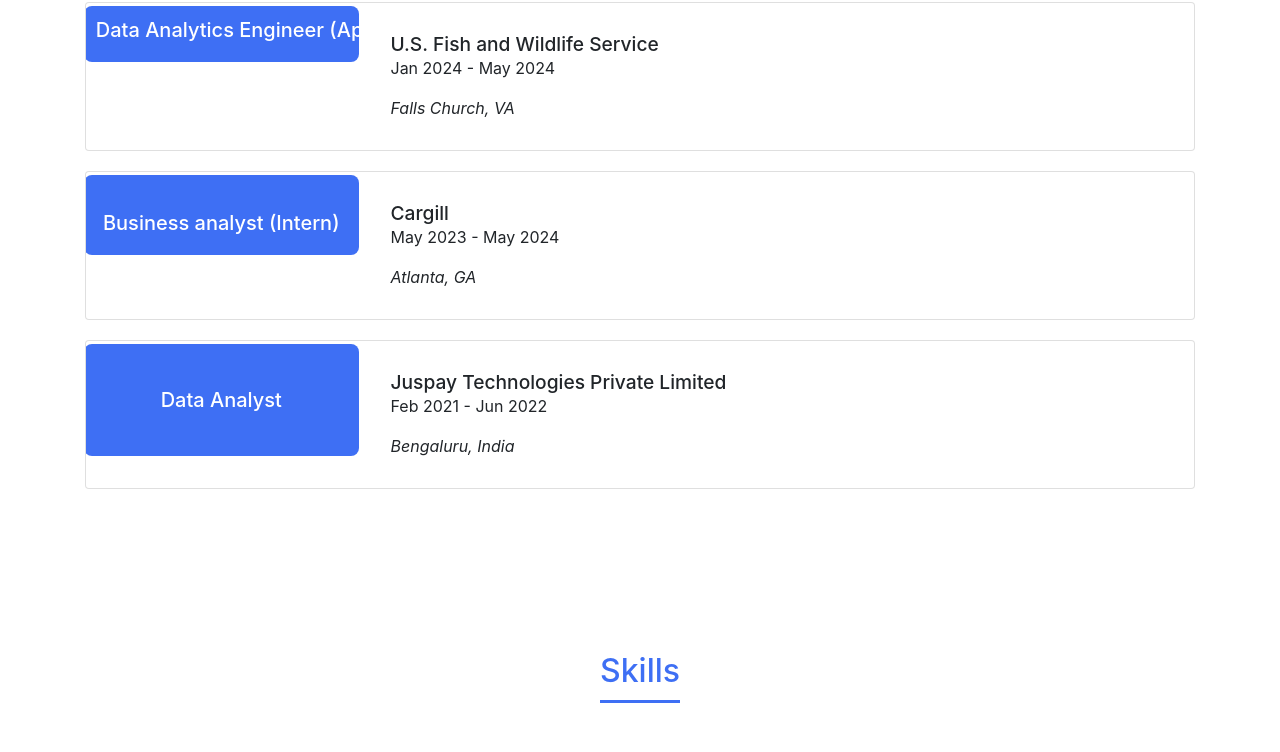
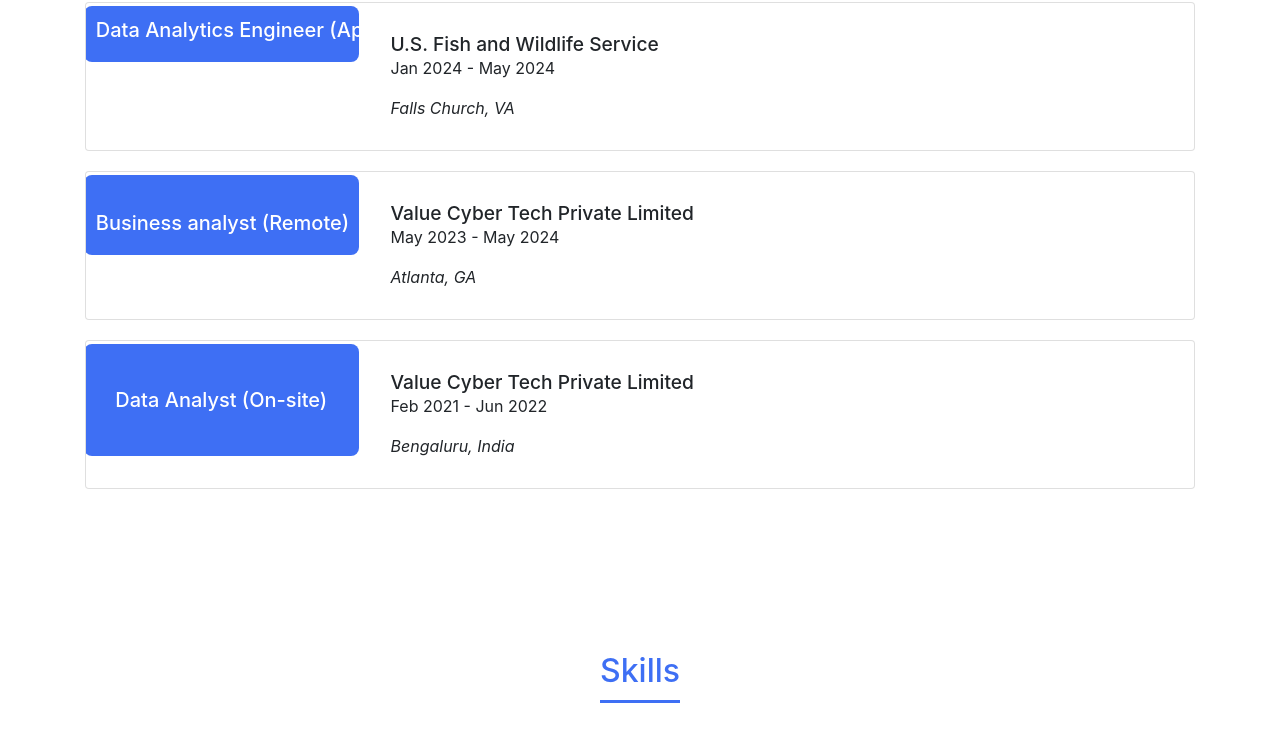
Before and after one commit to VamshiKrishnaKatika/portfolio, a plain HTML site: page index.html in a window 1280 px wide. Shown: the part 1502-2254 px from the top of the page. Drawn offline with nearby package versions, Linux system fonts and the light colour scheme; some icons are missing.

Commit message:
Update index.html

```diff
--- a/index.html
+++ b/index.html
@@ -193,13 +193,13 @@
                             <div data-aos="fade-right" data-aos-offset="50" data-aos-duration="500" class="col-md-3 badge">
                                 <div class="card-head2 d-flex flex-column justify-content-center">
 
-                                    <div class="h5"><br>Business analyst (Intern)<br></div>
+                                    <div class="h5"><br>Business analyst (Remote)<br></div>
 
                                 </div>
                             </div>
                             <div data-aos="fade-left" data-aos-offset="50" data-aos-duration="500" class="col-md-9">
                                 <div class="card-body d-flex flex-column justify-content-center">
-                                    <div class="h5 category my-0" style="font-size: larger;">Cargill</div>
+                                    <div class="h5 category my-0" style="font-size: larger;">Value Cyber Tech Private Limited</div>
                                     <p>May 2023 - May 2024</p>
                                     <i>Atlanta, GA</i>
                                     <!-- <div>GPA : 3.9</div> -->
@@ -213,13 +213,13 @@
                             <div data-aos="fade-right" data-aos-offset="50" data-aos-duration="500" class="col-md-3 badge">
                                 <div class="card-head2 d-flex flex-column justify-content-center">
                                     <div class="h5"></div>
-                                    <div class="h5"><br>Data Analyst<br><br></div>
+                                    <div class="h5"><br>Data Analyst (On-site)<br><br></div>
 
                                 </div>
                             </div>
                             <div data-aos="fade-left" data-aos-offset="50" data-aos-duration="500" class="col-md-9">
                                 <div class="card-body d-flex flex-column justify-content-center">
-                                    <div class="h5 category my-0" style="font-size: larger;">Juspay Technologies Private Limited</div>
+                                    <div class="h5 category my-0" style="font-size: larger;">Value Cyber Tech Private Limited</div>
                                     <p>Feb 2021 - Jun 2022</p>
                                     <i> Bengaluru, India</i>
                                     <!-- <div>GPA : 3.9</div> -->
```
